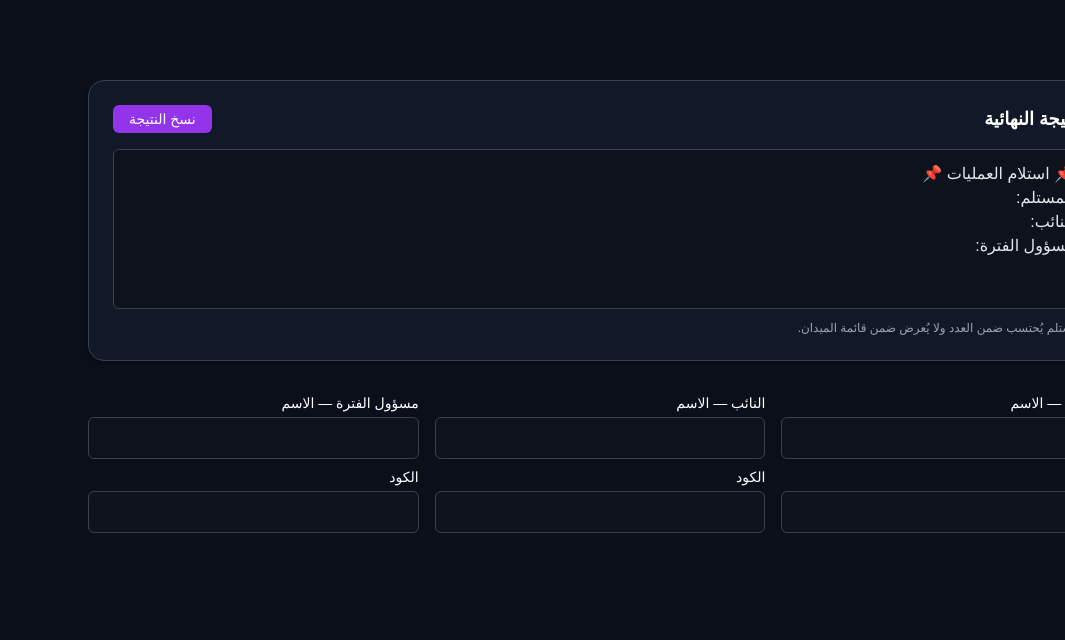
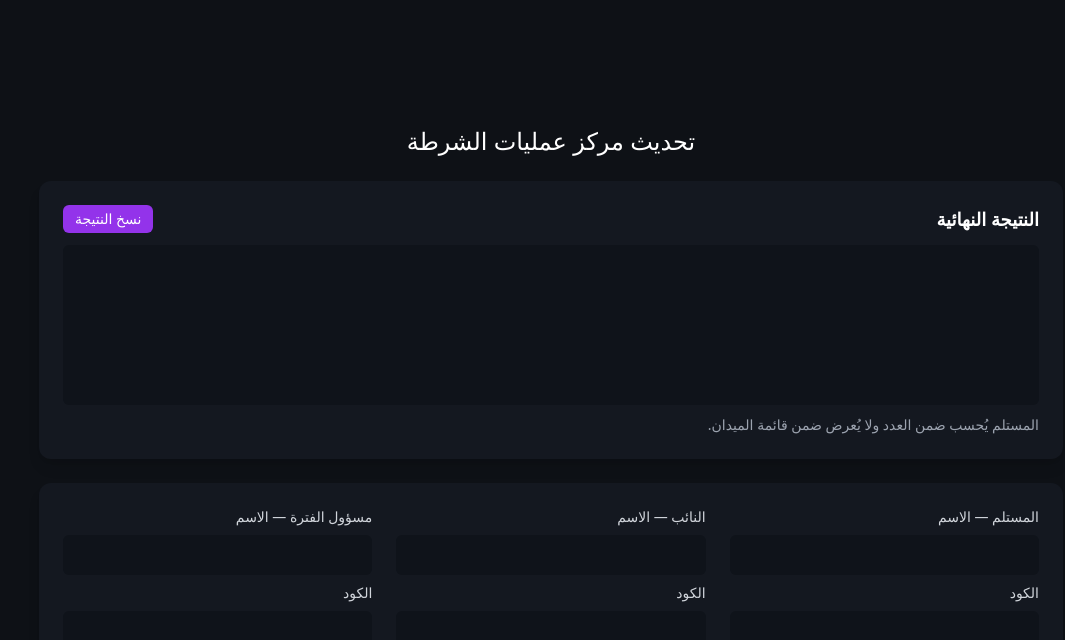
Before and after one commit to a49955783-create/2345, a Next.js app: page / in a window 1280 px wide. Shown: the top 640 px of the page, without its empty margins (215-1280 px from the left). Built offline with nearby package versions, Linux system fonts and the light colour scheme.

Commit message:
Add files via upload

```diff
--- a/components/Intro.js
+++ b/components/Intro.js
@@ -1,25 +1,22 @@
 import { useEffect, useState } from "react";
 
 export default function Intro() {
-  const [show, setShow] = useState(true);
+  const [visible, setVisible] = useState(true);
 
   useEffect(() => {
-    const timer = setTimeout(() => setShow(false), 4000); // يختفي بعد 4 ثواني
+    const timer = setTimeout(() => setVisible(false), 4000); // يختفي بعد 4 ثواني
     return () => clearTimeout(timer);
   }, []);
 
-  if (!show) return null;
+  if (!visible) return null;
 
   return (
-    <div className="fixed inset-0 flex items-center justify-center bg-[#0a0f1a] z-50">
-      <div className="relative flex flex-col items-center">
-        <img
-          src="/3.png"
-          alt="شعار الشرطة"
-          className="w-40 h-40 object-contain drop-shadow-[0_0_30px_rgba(0,180,255,0.6)]"
-        />
-        <h1 className="text-white text-2xl mt-4 tracking-wider">تحديث مركز العمليات للشرطة</h1>
-      </div>
+    <div className="fixed inset-0 bg-black flex items-center justify-center z-50 transition-all duration-700">
+      <img
+        src="/logo.png"
+        alt="شعار الشرطة"
+        className="w-40 h-auto animate-pulse drop-shadow-[0_0_25px_rgba(100,180,255,0.7)]"
+      />
     </div>
   );
 }
--- a/pages/_app.js
+++ b/pages/_app.js
@@ -1,5 +1,19 @@
-import '@/styles/globals.css'
+// استيراد تنسيق الموقع العام
+import "@/styles/globals.css";
 
-export default function App({ Component, pageProps }) {
-  return <Component {...pageProps} />
+// استيراد مكون الانترو
+import Intro from "@/components/Intro";
+
+export default function MyApp({ Component, pageProps }) {
+  return (
+    <>
+      {/* شاشة الانترو تظهر أول 4 ثواني */}
+      <Intro />
+
+      {/* خلفية الموقع الأساسية */}
+      <div className="min-h-screen bg-[#0b0f17] text-white font-sans transition-all duration-700">
+        <Component {...pageProps} />
+      </div>
+    </>
+  );
 }
--- a/pages/index.js
+++ b/pages/index.js
@@ -1,106 +1,102 @@
 import { useState } from "react";
-import Intro from "@/components/Intro";
 
 export default function Home() {
-  const [formData, setFormData] = useState({
-    operationsName: "",
-    operationsCode: "",
-    deputyName: "",
-    deputyCode: "",
-    managerName: "",
-    managerCode: "",
-  });
+  const [receiver, setReceiver] = useState({ name: "", code: "" });
+  const [deputy, setDeputy] = useState({ name: "", code: "" });
+  const [manager, setManager] = useState({ name: "", code: "" });
+  const [result, setResult] = useState("");
 
-  const handleChange = (e) => {
-    setFormData({ ...formData, [e.target.name]: e.target.value });
+  const updateResult = () => {
+    const text = `📌 استلام العمليات 📌
+
+المستلم: ${receiver.name || "—"} ${receiver.code || ""}
+النائب: ${deputy.name || "—"} ${deputy.code || ""}
+مسؤول الفترة: ${manager.name || "—"} ${manager.code || ""}`;
+
+    setResult(text);
   };
 
-  const copyResult = () => {
-    const text = generateResult();
-    navigator.clipboard.writeText(text);
-    alert("✅ تم نسخ النتيجة!");
-  };
-
-  const generateResult = () => {
-    return `📌 استلام العمليات 📌
-المستلم: ${formData.operationsName} ${formData.operationsCode}
-النائب: ${formData.deputyName} ${formData.deputyCode}
-مسؤول الفترة: ${formData.managerName} ${formData.managerCode}`;
+  const handleChange = (field, key, value) => {
+    if (field === "receiver") setReceiver({ ...receiver, [key]: value });
+    if (field === "deputy") setDeputy({ ...deputy, [key]: value });
+    if (field === "manager") setManager({ ...manager, [key]: value });
+    setTimeout(updateResult, 100);
   };
 
   return (
-    <div className="min-h-screen bg-[#0a0f1a] text-white p-8 flex flex-col items-center">
-      <Intro />
+    <main className="min-h-screen bg-[#0e1116] text-white flex flex-col items-center justify-center p-4">
+      <h1 className="text-2xl mb-6">تحديث مركز عمليات الشرطة</h1>
 
-      <div className="w-full max-w-5xl mt-12">
-        <div className="bg-[#111827] p-6 rounded-2xl shadow-md border border-gray-700">
-          <div className="flex justify-between items-center mb-4">
+      <div className="w-full max-w-5xl bg-[#141820] p-6 rounded-xl shadow-lg">
+        <div className="flex justify-between mb-3 items-center">
           <h2 className="text-lg font-bold">النتيجة النهائية</h2>
           <button
-              onClick={copyResult}
-              className="bg-purple-600 hover:bg-purple-700 text-white text-sm px-4 py-1 rounded-md"
+            onClick={() => navigator.clipboard.writeText(result)}
+            className="bg-purple-600 hover:bg-purple-700 text-white px-3 py-1 rounded-md text-sm"
           >
             نسخ النتيجة
           </button>
         </div>
 
         <textarea
+          value={result}
           readOnly
-            className="w-full h-40 p-3 bg-[#0d121d] border border-gray-700 rounded-md resize-none text-gray-200"
-            value={generateResult()}
+          className="w-full h-40 bg-[#0f131a] text-white p-3 rounded-md resize-none outline-none text-right"
         />
-          <p className="text-xs text-gray-400 mt-1">
-            المستلم يُحتسب ضمن العدد ولا يُعرض ضمن قائمة الميدان.
+        <p className="text-gray-400 text-sm mt-1">
+          المستلم يُحسب ضمن العدد ولا يُعرض ضمن قائمة الميدان.
         </p>
       </div>
 
-        <div className="grid grid-cols-3 gap-4 mt-8">
+      <div className="w-full max-w-5xl mt-6 bg-[#141820] p-6 rounded-xl shadow-lg grid grid-cols-1 md:grid-cols-3 gap-6 text-right">
+        {/* المستلم */}
         <div>
-            <label className="block text-sm mb-1">المستلم — الاسم</label>
+          <label className="block mb-2 text-sm text-gray-300">المستلم — الاسم</label>
           <input
-              name="operationsName"
-              onChange={handleChange}
-              className="w-full p-2 rounded-md bg-[#0d121d] border border-gray-700"
+            value={receiver.name}
+            onChange={(e) => handleChange("receiver", "name", e.target.value)}
+            className="w-full p-2 bg-[#0f131a] rounded-md outline-none text-white"
           />
-            <label className="block text-sm mt-2 mb-1">الكود</label>
+          <label className="block mt-2 mb-2 text-sm text-gray-300">الكود</label>
           <input
-              name="operationsCode"
-              onChange={handleChange}
-              className="w-full p-2 rounded-md bg-[#0d121d] border border-gray-700"
+            value={receiver.code}
+            onChange={(e) => handleChange("receiver", "code", e.target.value)}
+            className="w-full p-2 bg-[#0f131a] rounded-md outline-none text-white"
           />
         </div>
 
+        {/* النائب */}
         <div>
-            <label className="block text-sm mb-1">النائب — الاسم</label>
+          <label className="block mb-2 text-sm text-gray-300">النائب — الاسم</label>
           <input
-              name="deputyName"
-              onChange={handleChange}
-              className="w-full p-2 rounded-md bg-[#0d121d] border border-gray-700"
+            value={deputy.name}
+            onChange={(e) => handleChange("deputy", "name", e.target.value)}
+            className="w-full p-2 bg-[#0f131a] rounded-md outline-none text-white"
           />
-            <label className="block text-sm mt-2 mb-1">الكود</label>
+          <label className="block mt-2 mb-2 text-sm text-gray-300">الكود</label>
           <input
-              name="deputyCode"
-              onChange={handleChange}
-              className="w-full p-2 rounded-md bg-[#0d121d] border border-gray-700"
+            value={deputy.code}
+            onChange={(e) => handleChange("deputy", "code", e.target.value)}
+            className="w-full p-2 bg-[#0f131a] rounded-md outline-none text-white"
           />
         </div>
 
+        {/* مسؤول الفترة */}
         <div>
-            <label className="block text-sm mb-1">مسؤول الفترة — الاسم</label>
+          <label className="block mb-2 text-sm text-gray-300">مسؤول الفترة — الاسم</label>
           <input
-              name="managerName"
-              onChange={handleChange}
-              className="w-full p-2 rounded-md bg-[#0d121d] border border-gray-700"
+            value={manager.name}
+            onChange={(e) => handleChange("manager", "name", e.target.value)}
+            className="w-full p-2 bg-[#0f131a] rounded-md outline-none text-white"
           />
-            <label className="block text-sm mt-2 mb-1">الكود</label>
+          <label className="block mt-2 mb-2 text-sm text-gray-300">الكود</label>
           <input
-              name="managerCode"
-              onChange={handleChange}
-              className="w-full p-2 rounded-md bg-[#0d121d] border border-gray-700"
+            value={manager.code}
+            onChange={(e) => handleChange("manager", "code", e.target.value)}
+            className="w-full p-2 bg-[#0f131a] rounded-md outline-none text-white"
           />
         </div>
       </div>
-      </div>
-    </div>
+    </main>
   );
 }
```
Lines whose indentation alone changed are shown as unchanged.
